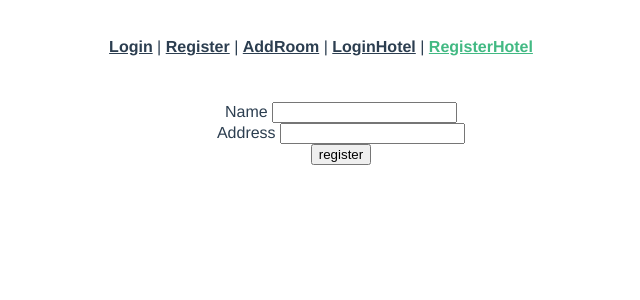
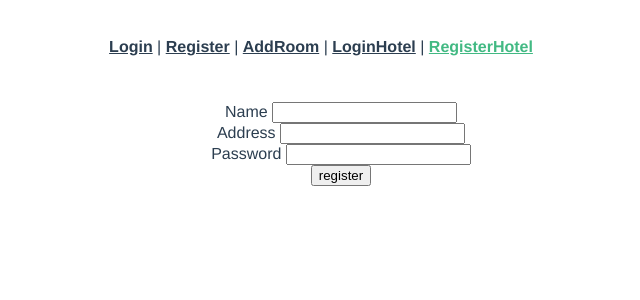
Before and after one commit to mohamedarish/DBMS-experiment-15, a Vue app: page /registerhotel in a window 1280 px wide. Shown: the top 300 px of the page, without its empty margins (319-959 px from the left). Built offline with nearby package versions, Linux system fonts and the light colour scheme.

Commit message:
Added a password field?

```diff
--- a/src/components/AddHotel.vue
+++ b/src/components/AddHotel.vue
@@ -9,6 +9,10 @@
         <li>
           <label for="address"> Address </label>
           <input type="text" name="address" id="address" />
+        </li>
+        <li>
+          <label for="password"> Password </label>
+          <input type="password" name="password" id="password" />
         </li>
         <li>
           <button type="submit">register</button>
```
